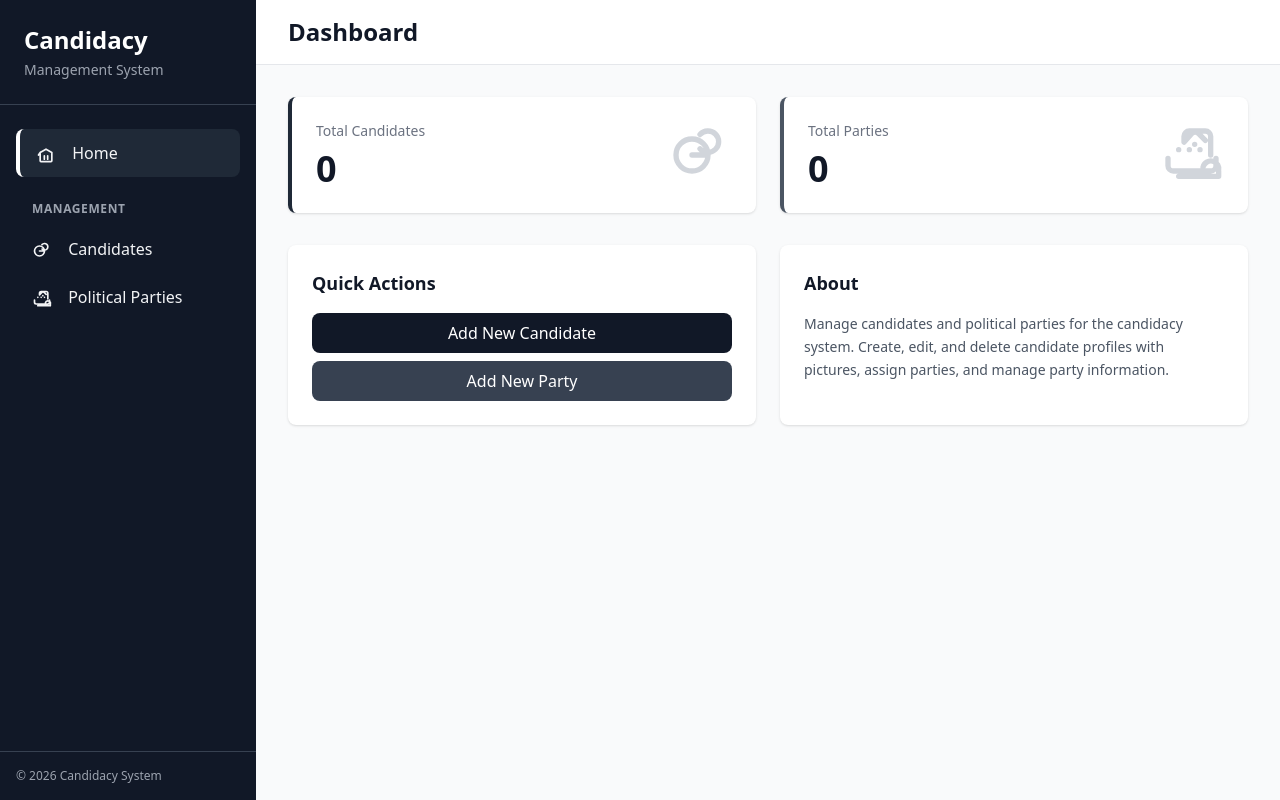
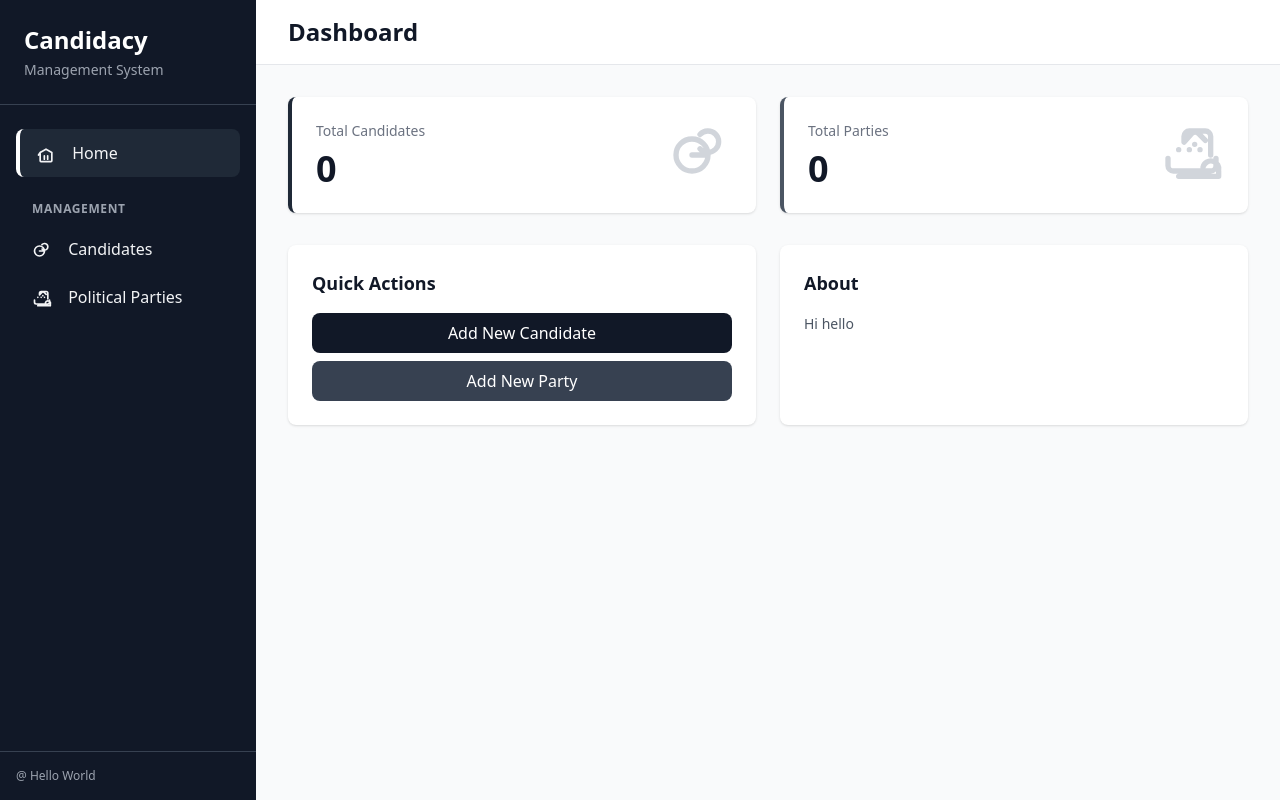
Before and after one commit to Ricky-zzz/survey, a PHP site: template src/Views/home.php in a window 1280 px wide. Run offline with PHP 8.4, Linux system fonts and the light colour scheme; the template is opened without the code that fills it, so the values that code supplies are empty; some libraries are stand-ins or nearby versions.

Commit message:
small changes

```diff
--- a/src/Views/home.php
+++ b/src/Views/home.php
@@ -49,7 +49,7 @@
         <div class="bg-white rounded-lg shadow p-6">
             <h3 class="text-lg font-semibold text-gray-900 mb-4">About</h3>
             <p class="text-gray-600 text-sm leading-relaxed">
-                Manage candidates and political parties for the candidacy system. Create, edit, and delete candidate profiles with pictures, assign parties, and manage party information.
+               Hi hello
             </p>
         </div>
     </div>
--- a/src/Views/layout/sidebar.php
+++ b/src/Views/layout/sidebar.php
@@ -1,5 +1,4 @@
 <?php
-// Helper function to check if current path matches
 function isActive($path) {
     $current = parse_url($_SERVER['REQUEST_URI'], PHP_URL_PATH);
     return strpos($current, $path) === 0;
@@ -38,6 +37,6 @@ function isActive($path) {
     </nav>
 
     <div class="p-4 border-t border-gray-700 text-xs text-gray-400">
-        <p>© 2026 Candidacy System</p>
+        <p>@ Hello World</p>
     </div>
 </div>
```
